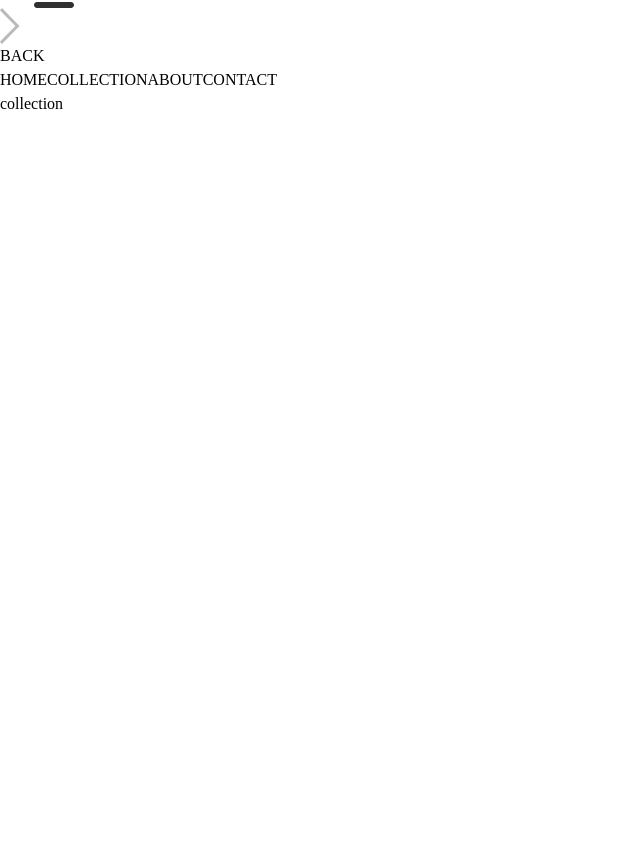
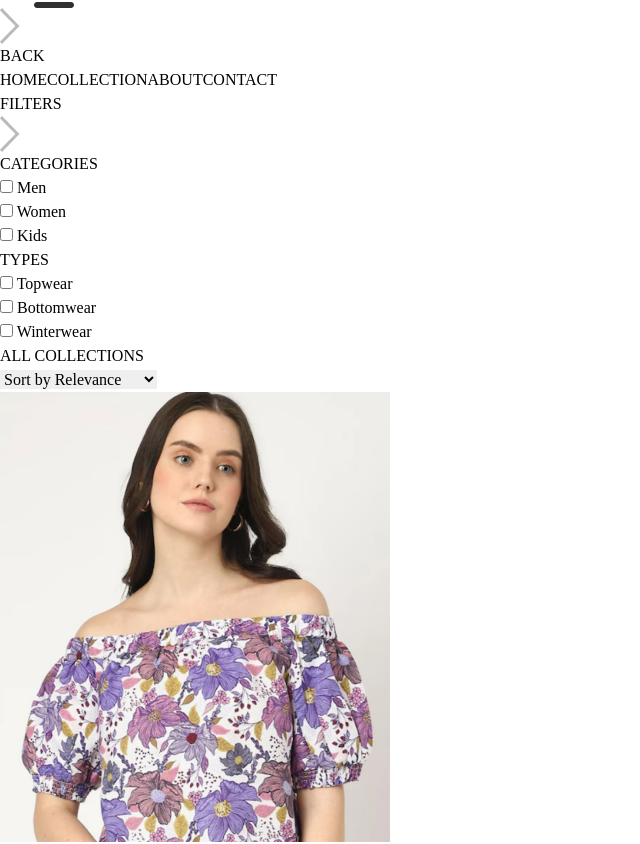
Before and after one commit to Manikant2324/Vashtralaya, a React (Vite) app: page /collection in a window 1280 px wide. Shown: the part 619-1463 px from the top of the page, without its empty margins (0-640 px from the left). Before the commit the page ends 800 px from the top, so only its background shows below. Built offline with nearby package versions, Linux system fonts and the light colour scheme.

Commit message:
Added collections section and footer

```diff
--- a/src/App.jsx
+++ b/src/App.jsx
@@ -10,6 +10,7 @@ import Login from './pages/Login'
 import Orders from './pages/Orders'
 import Placeorder from './pages/Placeorder'
 import Cart from './pages/Cart'
+import Footer from './components/Footer'
 
 const App = () => {
   return (
@@ -27,6 +28,7 @@ const App = () => {
         <Route path="/placeorder" element={<Placeorder />} />
         <Route path="/cart" element={<Cart />} />
       </Routes>
+      <Footer />
     </div>
   )
 }
--- /dev/null
+++ b/src/components/Footer.jsx
@@ -0,0 +1,71 @@
+import React from 'react'
+
+const Footer = () => {
+  return (
+    <>
+      <footer className="border-t mt-24">
+        <div className="max-w-6xl mx-auto px-6 py-14 grid grid-cols-1 md:grid-cols-[2fr_1fr_1fr] gap-16 text-sm">
+
+          {/* BRAND */}
+          <div className="flex flex-col gap-4">
+            {/* TEXT LOGO */}
+            <h1 className="text-2xl font-semibold tracking-wide">
+              VASHTRALAYA<span className="text-gray-400">.</span>
+            </h1>
+
+            <p className="text-gray-600 leading-relaxed max-w-sm">
+              Vashtralaya is your one-stop destination for modern fashion,
+              crafted with quality, comfort, and timeless style in mind.
+            </p>
+          </div>
+
+          {/* COMPANY */}
+          <div className="flex flex-col gap-4">
+            <p className="text-base font-semibold tracking-wide">
+              COMPANY
+            </p>
+            <ul className="flex flex-col gap-2 text-gray-600">
+              <li className="hover:text-black cursor-pointer transition">
+                Home
+              </li>
+              <li className="hover:text-black cursor-pointer transition">
+                About Us
+              </li>
+              <li className="hover:text-black cursor-pointer transition">
+                Delivery
+              </li>
+              <li className="hover:text-black cursor-pointer transition">
+                Privacy Policy
+              </li>
+            </ul>
+          </div>
+
+          {/* CONTACT */}
+          <div className="flex flex-col gap-4">
+            <p className="text-base font-semibold tracking-wide">
+              GET IN TOUCH
+            </p>
+            <ul className="flex flex-col gap-2 text-gray-600">
+              <li className="hover:text-black cursor-pointer transition">
+                +91-8647652456
+              </li>
+              <li className="hover:text-black cursor-pointer transition">
+                contact@vashtralaya.com
+              </li>
+            </ul>
+          </div>
+
+        </div>
+
+        {/* BOTTOM */}
+        <div className="border-t">
+          <p className="py-4 text-center text-xs text-gray-500">
+            © 2025 Vashtralaya.com — All Rights Reserved
+          </p>
+        </div>
+      </footer>
+    </>
+  )
+}
+
+export default Footer
--- a/src/components/Navbar.jsx
+++ b/src/components/Navbar.jsx
@@ -7,7 +7,6 @@ const Navbar = () => {
   const [profileOpen, setProfileOpen] = useState(false);
   const profileRef = useRef(null);
 
-  // outside click pe profile close
   useEffect(() => {
     const handleClick = (e) => {
       if (profileRef.current && !profileRef.current.contains(e.target)) {
@@ -19,16 +18,18 @@ const Navbar = () => {
   }, []);
 
   return (
-    <div className="relative z-50 bg-white shadow-sm">
+    <>
+      {/* FIXED NAVBAR */}
+      <div className="fixed top-0 left-0 w-full z-50 bg-white shadow-sm">
 
         <div className="flex items-center justify-between h-20 px-6 sm:px-10">
 
-        {/* LOGO ONLY (TEXT REMOVED, LOGO BIG) */}
+          {/* LOGO */}
           <Link to="/" className="flex items-center">
             <img
               src={assets.logo}
               alt="VASHTRALAYA"
-            className="w-80 h-50 object-contain"
+              className="w-64 object-contain"
             />
           </Link>
 
@@ -54,14 +55,12 @@ const Navbar = () => {
           {/* RIGHT ICONS */}
           <div className="flex items-center gap-6">
 
-          {/* SEARCH */}
             <img
               src={assets.search_icon}
-            className="w-5 cursor-pointer hover:scale-110 transition"
+              className="w-5 cursor-pointer"
               alt="search"
             />
 
-          {/* PROFILE (CLICK BASED) */}
             <div ref={profileRef} className="relative">
               <img
                 src={assets.profile_icon}
@@ -96,7 +95,6 @@ const Navbar = () => {
               )}
             </div>
 
-          {/* CART */}
             <Link to="/cart" className="relative">
               <img
                 src={assets.cart_icon}
@@ -108,7 +106,6 @@ const Navbar = () => {
               </span>
             </Link>
 
-          {/* MOBILE MENU ICON */}
             <img
               src={assets.menu_icon}
               onClick={() => setVisible(true)}
@@ -154,6 +151,10 @@ const Navbar = () => {
           </div>
         </div>
       </div>
+
+      {/* SPACER SO CONTENT DOESN'T GO UNDER NAVBAR */}
+      <div className="h-20"></div>
+    </>
   );
 };
 
--- /dev/null
+++ b/src/components/Newsletterbox.jsx
@@ -0,0 +1,21 @@
+import React from 'react'
+import { assets } from '../assets/frontend-assests/assets'
+
+const Newsletterbox = () => {
+    const onSubmitHandler = (event) => {
+        event.preventDefault();
+        // Add your form submission logic here
+    }
+  return (
+    <div className=' text-center'>
+        <p className='text-2xl font-medium text-gray-800'>Subscribe now & get 20% off</p>
+        <p className='text-gray-500 mt-3'>Subscribe to the newsletter to receive updates on new arrivals, special offers and other discount information.</p>
+         <form className='w-full sm:w-1/2 flex item-center gap-3 mx-auto my-6 border pl-3'>
+            <input className='w-full sm:flex-1 outline-none' type='email' placeholder='Enter your email address' required />
+            <button type='submit' className='bg-black text-white text-xs px-10 py-4'>SUBSCRIBE</button>
+         </form>
+    </div>
+  )
+}
+
+export default Newsletterbox
--- /dev/null
+++ b/src/components/Ourpolicy.jsx
@@ -0,0 +1,28 @@
+import React from 'react'
+import { assets } from '../assets/frontend-assests/assets'
+
+const OurPolicy = () => {
+  return (
+    <div className='flex flex-col sm:flex-row justify-around gap-12 sm:gap-2 text-center py-20'>
+
+      <div>
+        <img src={assets.exchange_icon} className='w-12 m-auto mb-5' alt='' />
+        <p className='font-semibold'>Easy Exchange Policy</p>
+        <p className='text-gray-400'>We offer hassle free exchange policy</p>
+      </div>
+         <div>
+        <img src={assets.exchange_icon} className='w-12 m-auto mb-5' alt='' />
+        <p className='font-semibold'>7 Days Replacement Policy </p>
+        <p className='text-gray-400'>We provide 7 days free replacement policy</p>
+      </div>
+         <div>
+        <img src={assets.exchange_icon} className='w-12 m-auto mb-5' alt='' />
+        <p className='font-semibold'>Best customer support</p>
+        <p className='text-gray-400'>We provide 24/7 customer support</p>
+      </div>
+
+    </div>
+  )
+}
+
+export default OurPolicy
--- a/src/pages/Home.jsx
+++ b/src/pages/Home.jsx
@@ -1,7 +1,9 @@
 import React from 'react'
 import Hero from '../components/Hero'
 import LatestCollection from '../components/LatestCollection'
-import BestSeller from '../components/BestSeller.jsx'
+import BestSeller from '../components/BestSeller'
+import OurPolicy from '../components/Ourpolicy'
+import Newsletterbox from '../components/Newsletterbox'
 
 const Home = () => {
   return (
@@ -9,6 +11,8 @@ const Home = () => {
       <Hero />
       <LatestCollection />
       <BestSeller />
+      <OurPolicy/>
+      <Newsletterbox/>
     </div>
   )
 }
--- a/src/pages/collection.jsx
+++ b/src/pages/collection.jsx
@@ -1,9 +1,151 @@
-import React from 'react'
+import React, { useContext, useState, useEffect, use } from 'react'
+import { ShopContext } from '../context/ShopContext'
+import { assets } from '../assets/frontend-assests/assets'
+import Title from '../components/Title'
+import Productitems from '../components/Productitems'
 
-const collection = () => {
+const Collection = () => {
+
+  const { products } = useContext(ShopContext)
+  const [showFilter, setShowFilter] = useState(false)
+  const [filterProducts, setFilterProducts] = useState([])
+  const [category,setCategory]=useState([]);
+  const [subCategory,setSubCategory]=useState([]);
+  const [sortType,setSortType]=useState('relevant');
+
+  const toggleCategory = (e) => {
+    if (category.includes(e.target.value)) {
+      setCategory(prev => prev.filter(item => item !== e.target.value));
+    } else {
+      setCategory(prev=>[...prev, e.target.value]);
+    }
+  }
+const toggleSubCategory = (e) => {
+    if (subCategory.includes(e.target.value)) {
+      setSubCategory(prev => prev.filter(item => item !== e.target.value));
+    } else {
+      setSubCategory(prev =>[...prev, e.target.value]);
+    }
+  }
+
+  const applyFilters = () => {
+    let productsCopy =products.slice();
+    if(category.length>0){
+      productsCopy = productsCopy.filter(item => category.includes(item.category));
+    }
+    if(subCategory.length>0){
+      productsCopy = productsCopy.filter(item => subCategory.includes(item.subCategory));
+    }
+    setFilterProducts(productsCopy);
+  }
+  const sortProduct = () => {
+    // Sorting logic can be implemented here
+    let fpcopy = filterProducts.slice();
+    switch(sortType){
+      case 'low-high':
+       setFilterProducts(fpcopy.sort((a,b) => a.price - b.price));
+        break;
+      case 'high-low':
+        setFilterProducts(fpcopy.sort((a,b) => b.price - a.price));
+        break;
+      default:
+        applyFilters();
+        break;
+    }
+  }
+
+
+
+  useEffect(() => {
+   applyFilters();
+  },[category, subCategory])
+
+  useEffect(() => {
+    sortProduct();
+  }, [sortType])
+
+
+
   return (
-    <div>collection</div>
+    <div className="flex flex-col sm:flex-row gap-1 sm:gap-10 pt-10 border-t">
+
+      {/* Filter Options */}
+      <div className="min-w-60">
+
+        <p
+          onClick={() => setShowFilter(!showFilter)}
+          className="my-2 text-xl flex items-center cursor-pointer gap-2"
+        >
+          FILTERS
+          <img
+            className={`h-3 sm:hidden ${showFilter ? 'rotate-90' : ''}`}
+            src={assets.dropdown_icon}
+            alt=""
+          />
+        </p>
+
+        {/* Category Filter */}
+        <div className={`border border-gray-300 pl-5 py-3 mt-6 ${showFilter ? '' : 'hidden'} sm:block`}>
+          <p className="mb-3 text-sm font-medium">CATEGORIES</p>
+
+          <div className="flex flex-col gap-2 text-sm font-light text-gray-700">
+            <p className="flex gap-2">
+              <input className="w-3" type="checkbox" value="Men" onChange={toggleCategory} /> Men
+            </p>
+            <p className="flex gap-2">
+              <input className="w-3" type="checkbox" value="Women" onChange={toggleCategory} /> Women
+            </p>
+            <p className="flex gap-2">
+              <input className="w-3" type="checkbox" value="Kids" onChange={toggleCategory} /> Kids
+            </p>
+          </div>
+        </div>
+
+        {/* Types */}
+        <div className={`border border-gray-300 pl-5 py-3 my-6 ${showFilter ? '' : 'hidden'} sm:block`}>
+          <p className="mb-3 text-sm font-medium">TYPES</p>
+
+          <div className="flex flex-col gap-2 text-sm font-light text-gray-700">
+            <p className="flex gap-2">
+              <input className="w-3" type="checkbox" value={'Topwear'} onChange={toggleSubCategory} /> Topwear
+            </p>
+            <p className="flex gap-2">
+              <input className="w-3" type="checkbox" value={'Bottomwear'} onChange={toggleSubCategory} /> Bottomwear
+            </p>
+            <p className="flex gap-2">
+              <input className="w-3" type="checkbox" value={'Winterwear'} onChange={toggleSubCategory} /> Winterwear
+            </p>
+          </div>
+        </div>
+
+      </div>
+
+      {/* Right Side */}
+      <div className="flex-1">
+        <div className="flex justify-between text-base sm:text-2xl mb-4">
+          <Title text1="ALL" text2="COLLECTIONS" />
+          <select onChange={(e)=>setSortType(e.target.value)} className="border border-gray-300 text-sm px-2">
+            <option value="relevant">Sort by Relevance</option>
+            <option value="low-high">Sort by: Low to High</option>
+            <option value="high-low">Sort by: High to Low</option>
+          </select>
+        </div>
+
+        <div className="grid grid-cols-2 sm:grid-cols-3 md:grid-cols-4 lg:grid-cols-5 gap-4 gap-y-6">
+          {filterProducts.map((item, index) => (
+            <Productitems
+              key={index}
+              id={item._id}
+              name={item.name}
+              image={item.image}
+              price={item.price}
+            />
+          ))}
+        </div>
+      </div>
+
+    </div>
   )
 }
 
-export default collection
+export default Collection
```
Lines whose indentation alone changed are shown as unchanged.
